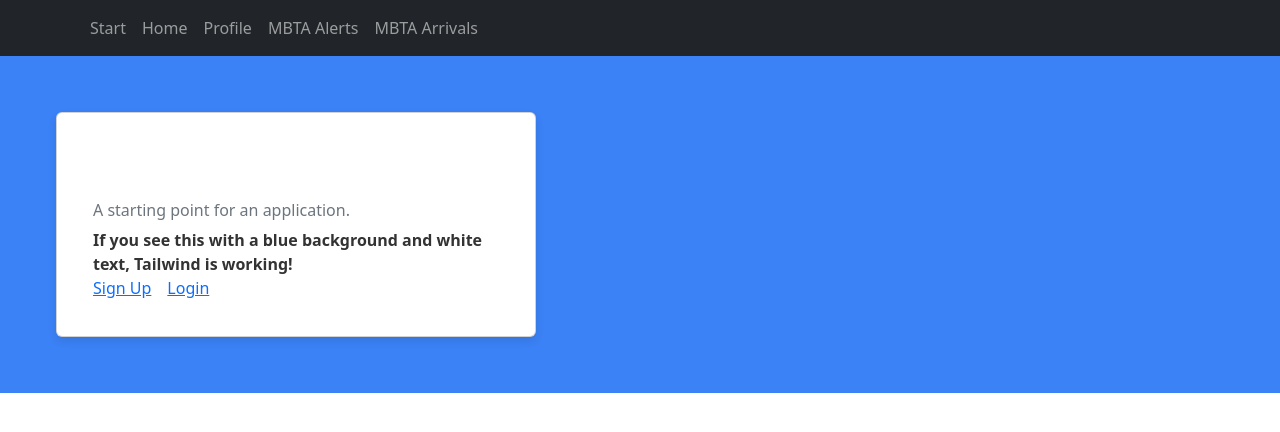
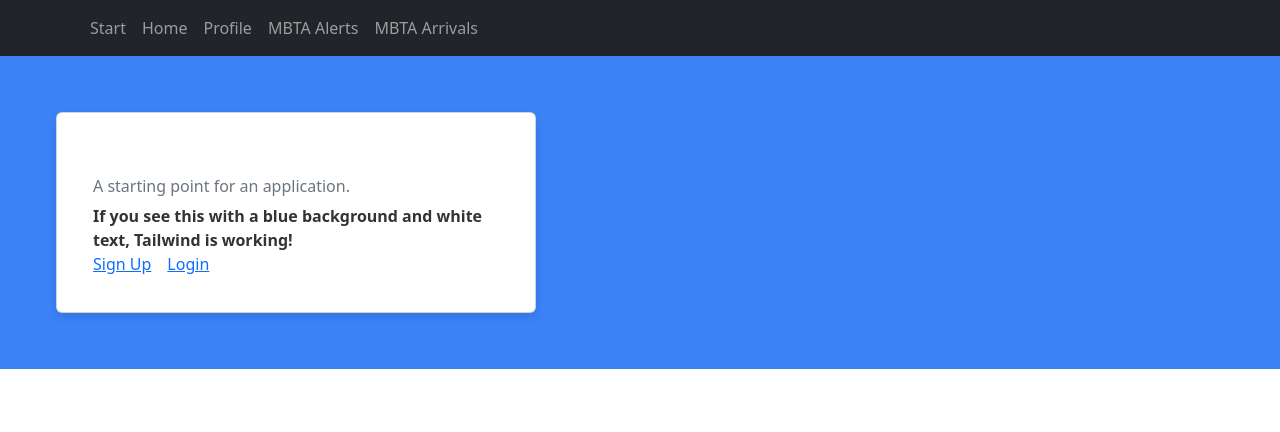
Before and after one commit to Eriein/template-project, a React (Create React App) app in the folder frontend/: page / in a window 1280 px wide. Shown: the top 432 px of the page. Built offline with nearby package versions, Linux system fonts and the light colour scheme.

Commit message:
update title in Landingpage component to reflect correct author

```diff
--- a/frontend/src/components/pages/landingPage.js
+++ b/frontend/src/components/pages/landingPage.js
@@ -7,7 +7,7 @@
         <div className="bg-blue-500 text-white p-5">
             <Card style={{ width: '30rem' }} className="mx-2 my-2">
                 <Card.Body>
-                    <Card.Title>Professor Brockenbrough's User Skeleton App</Card.Title>
+                    <Card.Title>Erick's User Skeleton App</Card.Title>
                     <Card.Subtitle className="mb-2 text-muted">A starting point for an application.</Card.Subtitle>
                     <Card.Text>
                         If you see this with a blue background and white text, Tailwind is working!
```
